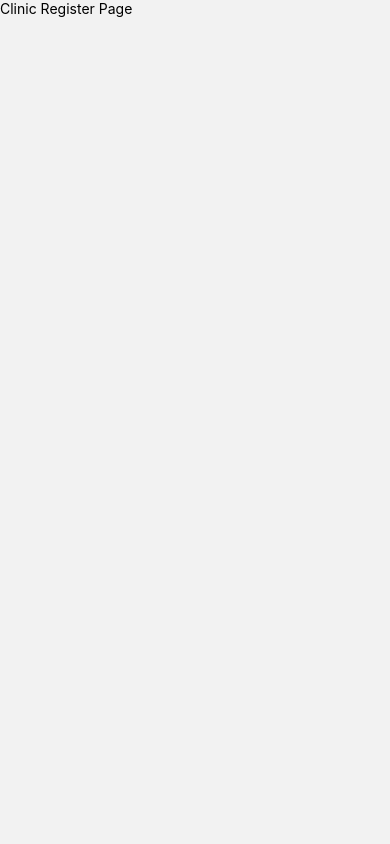
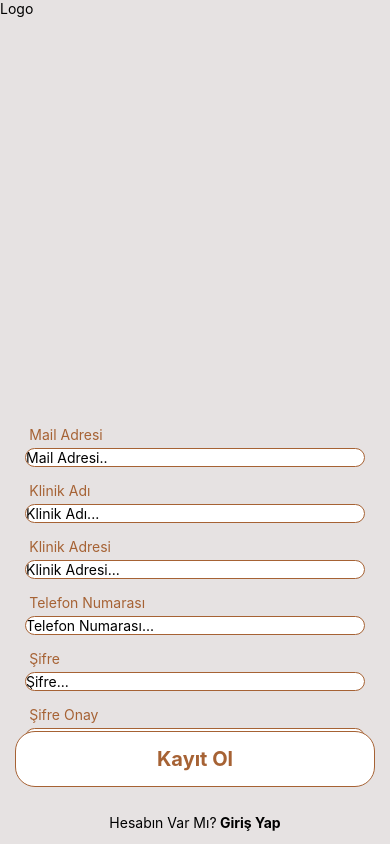
Before and after one commit to berkeasmakaya/vetpati, a React Native app: screen /ClinicRegisterPage in a window 390 px wide. Built offline with nearby package versions, Linux system fonts and the light colour scheme.

Commit message:
feat: Add Bottom Tab Navigator, components, and new pages
- Integrated Bottom Tab Navigator for page navigation.
- Created VetCard component for displaying veterinary information.
- Added and designed Clinic Register page.
- Created User Home page file for user-specific content.

```diff
--- a/package.json
+++ b/package.json
@@ -13,6 +13,7 @@
     "@react-navigation/bottom-tabs": "^7.2.0",
     "@react-navigation/native": "^7.0.14",
     "@react-navigation/native-stack": "^7.2.0",
+    "axios": "^1.7.9",
     "react": "18.3.1",
     "react-native": "0.76.3",
     "react-native-safe-area-context": "^5.0.0",
--- a/src/App.js
+++ b/src/App.js
@@ -1,13 +1,16 @@
 import React from "react";
 import { NavigationContainer } from "@react-navigation/native";
 import { createNativeStackNavigator } from "@react-navigation/native-stack";
+import { createBottomTabNavigator } from "@react-navigation/bottom-tabs";
 import RegisterPage from './pages/Auth/RegisterPage';
 import LoginPage from './pages/Auth/LoginPage';
 import FirstPage from './pages/FirstPage';
 import ClinicRegisterPage from "./pages/Auth/ClinicRegisterPage/";
+import MainPage from "./pages/MainPage/MainPage";
 
 
 const Stack = createNativeStackNavigator();
+const Tab = createBottomTabNavigator();
 
 function App(){
 
@@ -22,12 +25,19 @@ function App(){
     )
   }
 
-
+  const AppStack = () => {
+    return(
+      <Tab.Navigator screenOptions={{headerShown:false}}>
+        <Tab.Screen name="MainPage" component={MainPage} />
+      </Tab.Navigator>
+    )
+  }
 
   return(
     <NavigationContainer>
       <Stack.Navigator>
         <Stack.Screen name="AuthStack" component={AuthStack} options={{headerShown:false}}/>
+        <Stack.Screen name="AppStack" component={AppStack} options={{headerShown:false}}/>
       </Stack.Navigator>
     </NavigationContainer>
   )
--- /dev/null
+++ b/src/components/VetCard/VetCard.js
@@ -0,0 +1,22 @@
+import React from "react";
+import { View, Image, Text } from "react-native";
+import styles from './VetCard.style';
+
+const VetCard = () => {
+    return(
+        <View style={styles.container}>
+            <View>
+                <Image />
+            </View>
+            <View>
+                <Text>Veteriner Kliniği</Text>
+                <Text>Veteriner Kliniği Adresi</Text>
+            </View>
+            <View>
+                <Text>Bakılacak hayvanlar logosu</Text>
+            </View>
+        </View>
+    )
+}
+
+export default VetCard;
--- /dev/null
+++ b/src/components/VetCard/VetCard.style.js
@@ -0,0 +1,28 @@
+import { StyleSheet } from "react-native";
+import color from "../../styles/color";
+
+export default StyleSheet.create({
+    container:{
+        backgroundColor:color.white,
+        borderWidth:1,
+        borderRadius:10,
+        borderColor:"#000000",
+        margin:10,
+        padding:10,
+    },
+    image_container:{
+
+    },
+    info_container:{
+
+    },
+    clinic_name:{
+
+    },
+    clinic_address:{
+
+    },
+    animal_container:{
+
+    }
+})
--- /dev/null
+++ b/src/components/VetCard/index.js
@@ -0,0 +1 @@
+export {default} from './VetCard';
--- a/src/pages/Auth/ClinicRegisterPage/ClinicRegisterPage.js
+++ b/src/pages/Auth/ClinicRegisterPage/ClinicRegisterPage.js
@@ -1,10 +1,52 @@
-import React from "react";
-import { Text } from "react-native";
+import React from 'react';
+import {
+  KeyboardAvoidingView,
+  ScrollView,
+  Text,
+  TouchableOpacity,
+  View,
+} from 'react-native';
+import Input from '../../../components/Input';
+import styles from './ClinicRegisterPage.style';
+import Button from '../../../components/Button';
 
-function ClinicRegisterPage(){
-    return(
-        <Text>Clinic Register Page</Text>
-    )
+function ClinicRegisterPage({navigation}) {
+  const goToLoginPage = () => {
+    navigation.navigate('FirstPage');
+  };
+
+  return (
+    <KeyboardAvoidingView behavior="padding" style={styles.container}>
+      <ScrollView contentContainerStyle={styles.scrollContainer}>
+        <View style={styles.logo_container}>
+          <Text>Logo</Text>
+        </View>
+        <View style={styles.input_container}>
+          <Text style={styles.input_text}>Mail Adresi</Text>
+          <Input placeholder="Mail Adresi.." />
+          <Text style={styles.input_text}>Klinik Adı</Text>
+          <Input placeholder="Klinik Adı..." />
+          <Text style={styles.input_text}>Klinik Adresi</Text>
+          <Input placeholder="Klinik Adresi..." />
+          <Text style={styles.input_text}>Telefon Numarası</Text>
+          <Input placeholder="Telefon Numarası..." />
+          <Text style={styles.input_text}>Şifre</Text>
+          <Input placeholder="Şifre..." />
+          <Text style={styles.input_text}>Şifre Onay</Text>
+          <Input placeholder="Şifre Onay..." />
+        </View>
+        <View style={styles.button_container}>
+          <Button text="Kayıt Ol" theme="secondary" />
+        </View>
+      </ScrollView>
+      <View style={styles.bottom_container}>
+        <Text style={styles.text}>Hesabın Var Mı?</Text>
+        <TouchableOpacity onPress={goToLoginPage}>
+          <Text style={styles.text_2}> Giriş Yap</Text>
+        </TouchableOpacity>
+      </View>
+    </KeyboardAvoidingView>
+  );
 }
 
 export default ClinicRegisterPage;
--- a/src/pages/Auth/ClinicRegisterPage/ClinicRegisterPage.style.js
+++ b/src/pages/Auth/ClinicRegisterPage/ClinicRegisterPage.style.js
@@ -1,5 +1,45 @@
-import { StyleSheet } from "react-native";
+import { StyleSheet, Dimensions } from "react-native";
+import color from "../../../styles/color";
+
+const deviceSize = Dimensions.get("window");
+const bottom_height = deviceSize.height * 0.05;
 
 export default StyleSheet.create({
-
+    container:{
+        flex:1,
+        backgroundColor:color.backgroundGray
+    },
+    logo_container:{
+        flex:1.5,
+        //backgroundColor:"red"
+    },
+    scrollContainer:{
+        flexGrow:1,
+    },
+    input_container:{
+        paddingVertical:15,
+        flex:1,
+        justifyContent:"space-around",
+        //backgroundColor:"yellow"
+    },
+    input_text:{
+        color:color.brown,
+        marginBottom:-10,
+        marginLeft:"7.5%",
+    },
+    button_container:{},
+    bottom_container:{
+        height:bottom_height,
+        flexDirection:"row",
+        alignItems:"center",
+        justifyContent:"center",
+        //backgroundColor:"blue"
+    },
+    text:{
+        color:'#000000'
+    },
+    text_2:{
+        color:'#000000',
+        fontWeight:"bold"
+    }
 })
--- a/src/pages/Auth/LoginPage/LoginPage.js
+++ b/src/pages/Auth/LoginPage/LoginPage.js
@@ -1,44 +1,70 @@
-import { View, Text, Image, TouchableOpacity, KeyboardAvoidingView, ScrollView } from 'react-native'
-import React from 'react'
+import { View, Text, Image, TouchableOpacity, KeyboardAvoidingView, ScrollView, Alert } from 'react-native';
+import React, { useState } from 'react';
 import Input from '../../../components/Input';
+import Button from '../../../components/Button';
+import axios from 'axios';
 import styles from './LoginPage.style';
-import Button from '../../../components/Button';
 
-
-function LoginPage({navigation}){
+function LoginPage({ navigation }) {
+  // const [email, setEmail] = useState('');
+  // const [password, setPassword] = useState('');
+  // const [isLoading, setIsLoading] = useState(false);
 
   const goToRegisterPage = () => {
-    navigation.navigate("RegisterPage")
+    navigation.navigate('RegisterPage');
+  };
+
+  const goToMainPage = () => {
+    navigation.navigate("AppStack", "MainPage")
   }
 
+  // const handleLogin = async () => {
+  //   if (!email || !password) {
+  //     Alert.alert('Error', 'Please enter both email and password.');
+  //     return;
+  //   }
+
+    // setIsLoading(true);
+
+  //   try {
+  //     const response = await axios.post('http://localhost:3000/login', { email, sifre: password });
+
+  //     if (response.status === 200) {
+  //       Alert.alert('Success', response.data.message);
+  //       // Navigate to the next screen (e.g., dashboard, home, etc.)
+  //     }
+  //   } catch (error) {
+  //     if (error.response) {
+  //       Alert.alert('Login Failed', error.response.data.error || 'An error occurred.');
+  //     } else {
+  //       Alert.alert('Error', 'Unable to connect to the server.');
+  //     }
+  //   } finally {
+  //     setIsLoading(false);
+  //   }
+  // };
+
   return (
-    <KeyboardAvoidingView
-      behavior={Platform.OS === 'padding'}
-      style={styles.container}
-    >
+    <KeyboardAvoidingView behavior={Platform.OS === 'padding'} style={styles.container}>
       <ScrollView contentContainerStyle={styles.scrollContainer}>
         <View style={styles.header_container}>
-
           <View style={styles.image_container}>
-          <Image
-            style={styles.image}
-            source={require('../../../assets/vetpati-yeni.png')}
-            resizeMode='cover'
-          />
+            <Image style={styles.image} source={require('../../../assets/vetpati-yeni.png')} resizeMode='cover' />
           </View>
-
-        {/* <View style={styles.logo_container}>
-          <Text>abc</Text>
-        </View> */}
-
         </View>
 
         <View style={styles.input_container}>
           <Text style={styles.input_text}>Mail Adresi</Text>
-        <Input placeholder="Lütfen Mailinizi Giriniz..."/>
+          <Input
+            placeholder="Lütfen Mailinizi Giriniz..."
+            // value={email}
+            // onType={setEmail}
+          />
           <Text style={styles.input_text}>Şifre</Text>
           <Input
             placeholder="Lütfen Şifrenizi Giriniz..."
+            // value={password}
+            // onType={setPassword}
             isSecure={true}
           />
           <TouchableOpacity>
@@ -47,7 +73,7 @@ function LoginPage({navigation}){
         </View>
 
         <View style={styles.button_container}>
-        <Button text="Giriş Yap" theme='primary'/>
+          <Button text={'Giriş Yap'} theme='primary' onPress={goToMainPage}/>
         </View>
       </ScrollView>
       <View style={styles.bottom_container}>
@@ -56,9 +82,8 @@ function LoginPage({navigation}){
           <Text style={styles.text_2}> HESAP OLUŞTUR</Text>
         </TouchableOpacity>
       </View>
-
     </KeyboardAvoidingView>
-  )
+  );
 }
 
 export default LoginPage;
--- /dev/null
+++ b/src/pages/MainPage/MainPage.js
@@ -0,0 +1,13 @@
+import React from "react";
+import { View, Text } from "react-native";
+import VetCard from "../../components/VetCard";
+
+function MainPage() {
+    return(
+        <View>
+            <VetCard />
+        </View>
+    )
+}
+
+export default MainPage;
--- /dev/null
+++ b/src/pages/MainPage/index.js
@@ -0,0 +1 @@
+export {default} from './MainPage';
```
Also changed, not shown: src/pages/Auth/RegisterPage/RegisterPage.js (+20 -18 lines), src/pages/MainPage/MainPage.style.js (added), 1 other file (tests, documents, lock files or other folders). Lines whose indentation alone changed are shown as unchanged.
